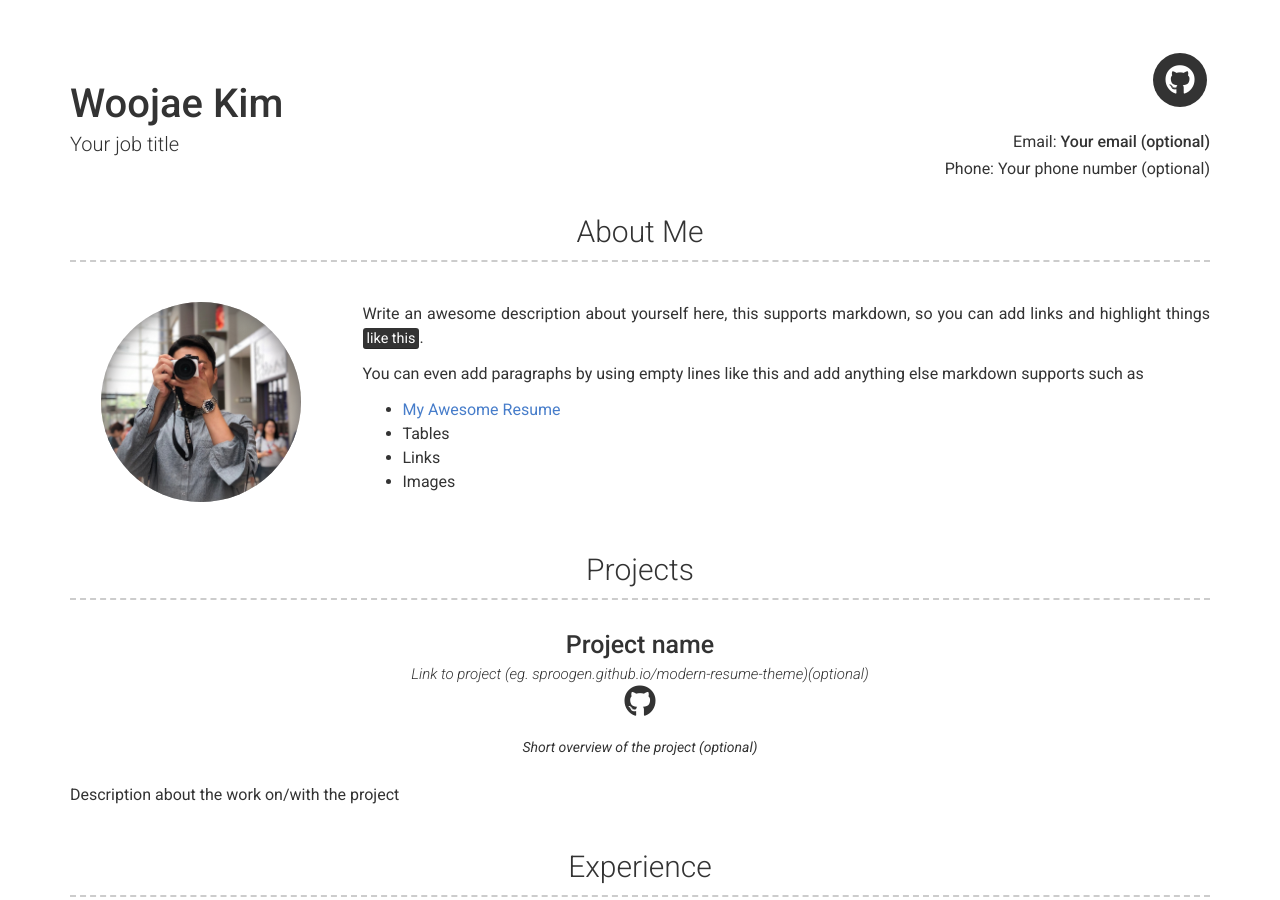
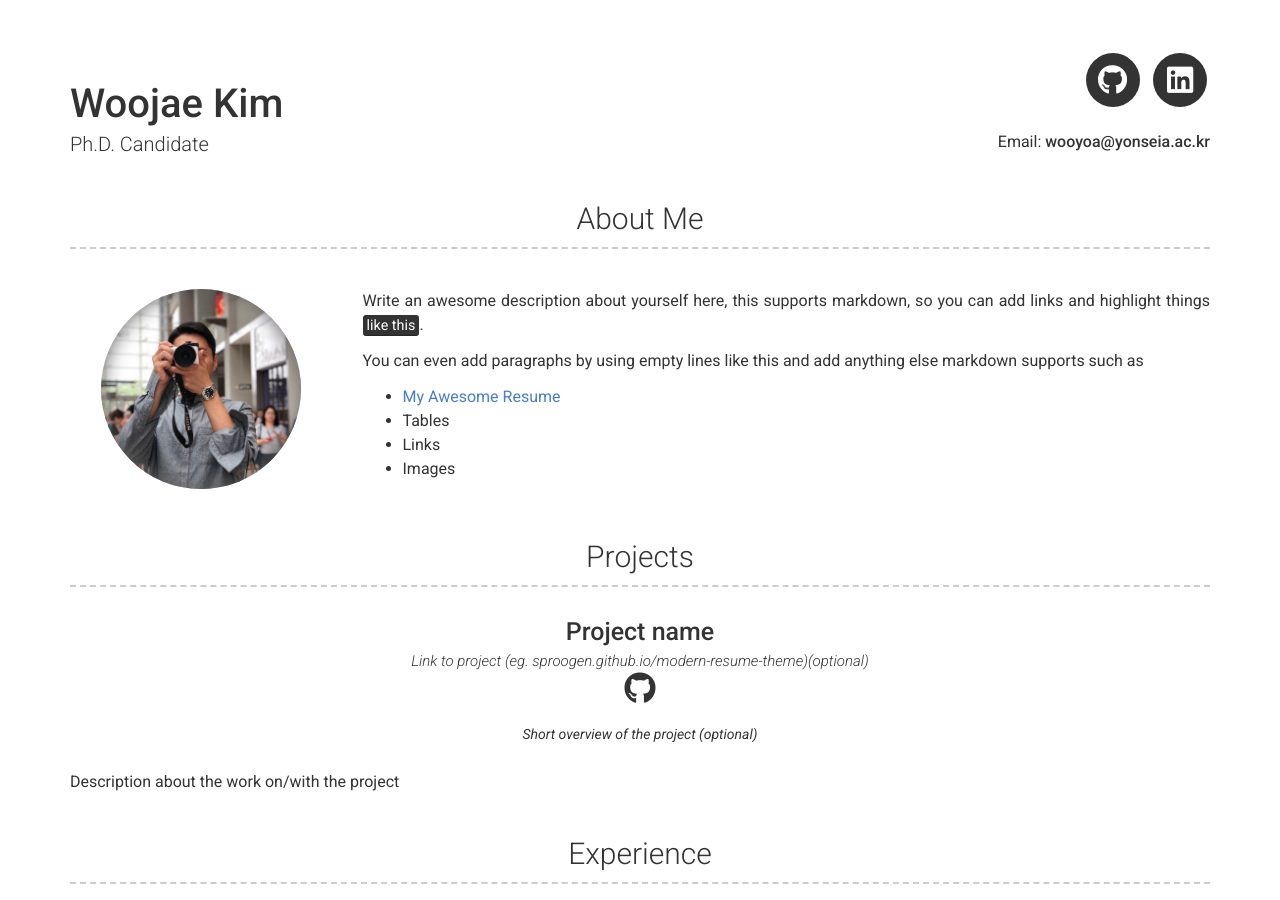
Before and after one commit to woojaekim/woojaekim.github.io, a Jekyll site: the page built from index.md, in a window 1280 px wide and 900 px high. Built offline with Jekyll 4.4.1, drawn with Linux system fonts in a browser that asks for light colours; nearby versions of some CDN libraries; some of the changed text lies outside the part shown.

Commit message:
Update _config.yml

```diff
--- a/_config.yml
+++ b/_config.yml
@@ -4,20 +4,20 @@ repository: Git repository where your resume will be hosted, only required if yo
 
 # Personal info
 name: Woojae Kim
-title: Your job title
-email: Your email (optional)
-phone: Your phone number (optional)
+title: Ph.D. Candidate
+email: wooyoa@yonseia.ac.kr
+#phone: TBA
 cv   : "resume.pdf"
 #website: Your website (eg. https://google.com)(optional)
 
 # Social links
 #twitter_username: jekyllrb
-github_username:  moya10
+github_username:  woojaekim
 #dribbble_username: jekyll
 #facebook_username: jekyll
 #flickr_username: jekyll
 #instagram_username: jekyll
-#linkedin_username: jekyll
+linkedin_username: woojae-kim-266729178
 #xing_username: jekyll
 #pinterest_username: jekyll
 #youtube_username: jekyll
```
